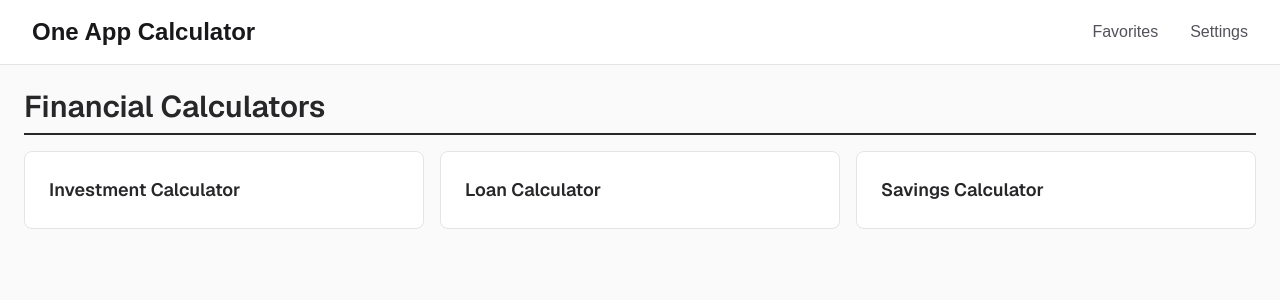
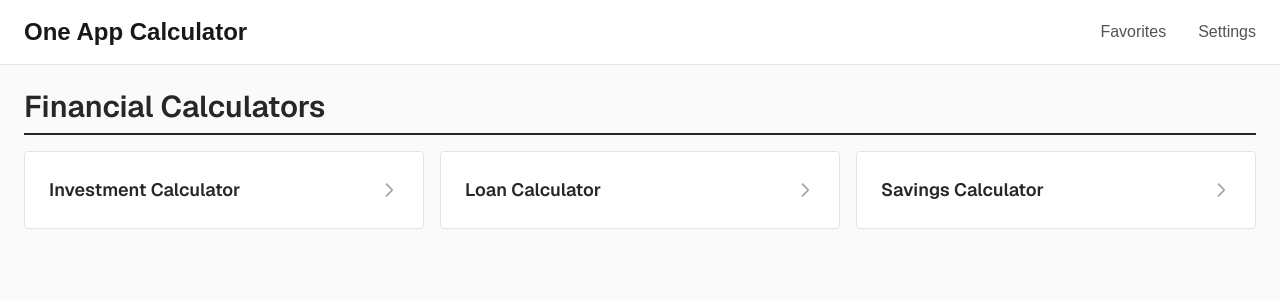
Before and after one commit to williamnkosi/calculator-app-web, a Next.js app: page / in a window 1280 px wide. Shown: the top 300 px of the page. Built offline with nearby package versions, Linux system fonts and the light colour scheme.

Commit message:
Added chevron

```diff
--- a/app/components/calculator_button/index.tsx
+++ b/app/components/calculator_button/index.tsx
@@ -8,9 +8,22 @@ export default function FinancialCalculatorGrid() {
         <Link
           key={calc.id}
           href={calc.route}
-          className="p-6 bg-white border border-zinc-200 rounded-lg hover:shadow-md hover:border-zinc-400 transition cursor-pointer text-left"
+          className="p-6 bg-white border border-zinc-200 rounded-sm hover:shadow-md hover:border-zinc-400 transition cursor-pointer text-left flex justify-between items-center"
         >
           <h3 className="text-lg font-semibold text-zinc-800">{calc.title}</h3>
+          <svg
+            className="h-5 w-5 text-zinc-400 ml-2"
+            fill="none"
+            stroke="currentColor"
+            viewBox="0 0 24 24"
+          >
+            <path
+              strokeLinecap="round"
+              strokeLinejoin="round"
+              strokeWidth={2}
+              d="M9 5l7 7-7 7"
+            />
+          </svg>
         </Link>
       ))}
     </div>
--- a/app/components/header_bar/index.tsx
+++ b/app/components/header_bar/index.tsx
@@ -3,12 +3,12 @@ import Link from "next/link";
 export default function HeaderBar() {
   return (
     <header className="w-full bg-white shadow-sm border-b border-zinc-200">
-      <div className="max-w-7xl mx-auto px-4 sm:px-6 lg:px-8">
+      <div className="max-w-7xl mx-auto px-4 sm:px-6 lg:px-6">
         <div className="flex justify-between items-center h-16">
           {/* Logo/Title */}
           <Link
             href="/"
-            className="flex items-center hover:opacity-80 transition"
+            className="flex items-starthover:opacity-80 transition"
           >
             <h1 className="text-2xl font-bold text-zinc-900">
               One App Calculator
--- a/app/page.tsx
+++ b/app/page.tsx
@@ -6,7 +6,7 @@ export default function Home() {
     <div>
       <div className="justify-center flex row ">{/* <SearchBar /> */}</div>
 
-      <div className="flex flex-col justify-start gap-4  ">
+      <div className="flex flex-col justify-start gap-4">
         <div className="border-b-2 border-zinc-800 pb-2">
           <h5 className="text-3xl font-semibold text-zinc-800">
             Financial Calculators
```
